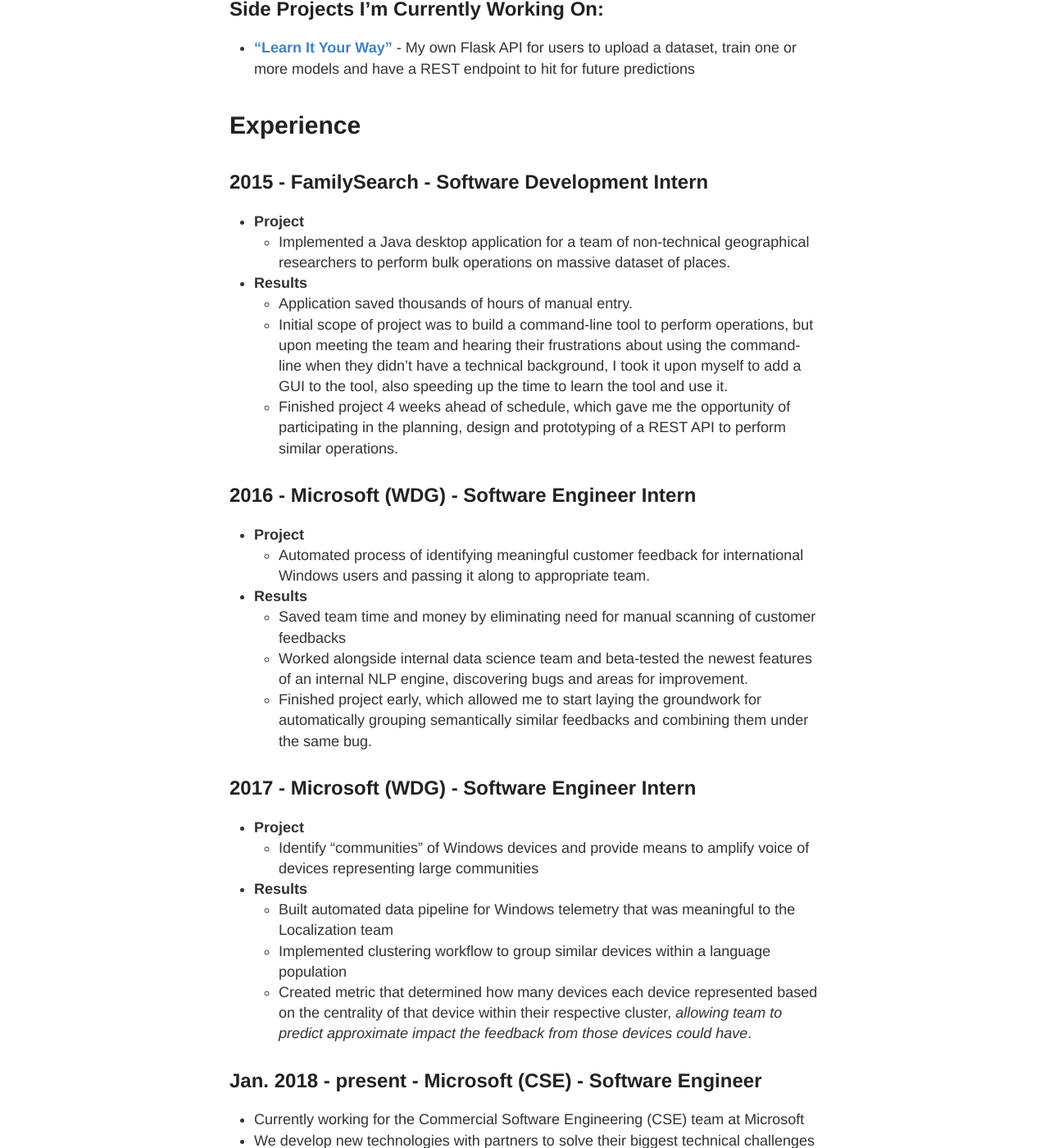
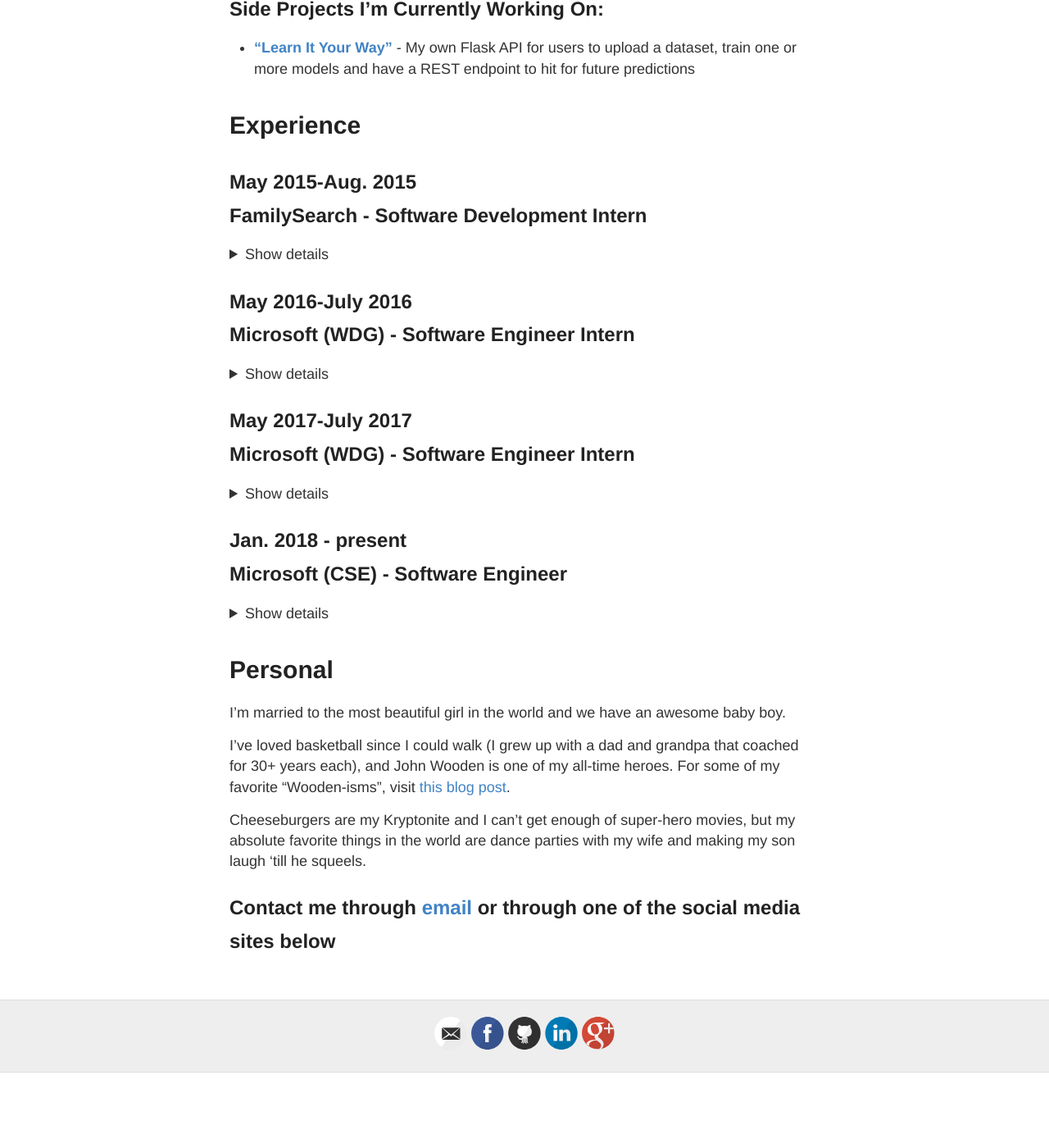
Before and after one commit to tbarlow12/tbarlow12.github.io, a Jekyll site: the page built from about.md, in a window 1280 px wide and 1400 px high, scrolled down 826 px. Shown: the whole window at 82% size. Built offline with Jekyll 4.4.1, drawn with Linux system fonts in a browser that asks for light colours; after the commit the page ends 2134 px from its top, so only the background shows below that; some of the changed text lies outside the part shown.

Commit message:
add collapsible sections

```diff
--- a/about.md
+++ b/about.md
@@ -25,35 +25,75 @@ A lot of the work I have done in school, internships and in side projects has be
 
 
 # Experience
-## 2015 - **FamilySearch - Software Development Intern**
-- **Project**
-    - Implemented a Java desktop application for a team of non-technical geographical researchers to perform bulk operations on massive dataset of places.
-- **Results**
-    - Application saved thousands of hours of manual entry.
-    - Initial scope of project was to build a command-line tool to perform operations, but upon meeting the team and hearing their frustrations about using the command-line when they didn't have a technical background, I took it upon myself to add a GUI to the tool, also speeding up the time to learn the tool and use it.
-    - Finished project 4 weeks ahead of schedule, which gave me the opportunity of participating in the planning, design and prototyping of a REST API to perform similar operations.
+## May 2015-Aug. 2015 <br> **FamilySearch - Software Development Intern**
+<details>
+  <summary>
+   Show details
+  </summary>
+  <ul>
+    <li><b>Project</b></li>
+        <ul>
+            <li>Implemented a Java desktop application for a team of non-technical geographical researchers to perform bulk operations on massive dataset of places. </li>
+        </ul>
+    <li><b>Results</b></li>
+        <ul>
+            <li>Application saved thousands of hours of manual entry.</li>
+            <li>Initial scope of project was to build a command-line tool to perform operations, but upon meeting the team and hearing their frustrations about using the command-line when they didn't have a technical background, I took it upon myself to add a GUI to the tool, also speeding up the time to learn the tool and use it.</li>
+            <li>Finished project 4 weeks ahead of schedule, which gave me the opportunity of participating in the planning, design and prototyping of a REST API to perform similar operations.</li>
+        </ul>
+  </ul>
+</details>
 
-## 2016 - **Microsoft (WDG) - Software Engineer Intern**
-- **Project**
-    - Automated process of identifying meaningful customer feedback for international Windows users and passing it along to appropriate team.
-- **Results**
-    - Saved team time and money by eliminating need for manual scanning of customer feedbacks
-    - Worked alongside internal data science team and beta-tested the newest features of an internal NLP engine, discovering bugs and areas for improvement.
-    - Finished project early, which allowed me to start laying the groundwork for automatically grouping semantically similar feedbacks and combining them under the same bug.
 
-## 2017 - **Microsoft (WDG) - Software Engineer Intern**
-- **Project**
-    - Identify "communities" of Windows devices and provide means to amplify voice of devices representing large communities
-- **Results**
-    - Built automated data pipeline for Windows telemetry that was meaningful to the Localization team
-    - Implemented clustering workflow to group similar devices within a language population
-    - Created metric that determined how many devices each device represented based on the centrality of that device within their respective cluster, *allowing team to predict approximate impact the feedback from those devices could have*.
+## May 2016-July 2016 <br> **Microsoft (WDG) - Software Engineer Intern**
+<details>
+  <summary>
+   Show details
+  </summary>
+  <ul>
+    <li><b>Project</b></li>
+        <ul>
+            <li>Automated process of identifying meaningful customer feedback for international Windows users and passing it along to appropriate team.</li>
+        </ul>
+    <li><b>Results</b></li>
+        <ul>
+            <li>Saved team time and money by eliminating need for manual scanning of customer feedbacks.</li>
+            <li>Worked alongside internal data science team and beta-tested the newest features of an internal NLP engine, discovering bugs and areas for improvement.</li>
+            <li>Finished project early, which allowed me to start laying the groundwork for automatically grouping semantically similar feedbacks and combining them under the same bug.</li>
+        </ul>
+  </ul>
+</details>
 
-## Jan. 2018 - present - **Microsoft (CSE)** - Software Engineer
-- Currently working for the Commercial Software Engineering (CSE) team at Microsoft
-- We develop new technologies with partners to solve their biggest technical challenges
-- Stay tuned for upcoming adventures!
+## May 2017-July 2017 <br> **Microsoft (WDG) - Software Engineer Intern**
+<details>
+  <summary>
+   Show details
+  </summary>
+  <ul>
+    <li><b>Project</b></li>
+        <ul>
+            <li>Identify "communities" of Windows devices and provide means to amplify voice of devices representing large communities</li>
+        </ul>
+    <li><b>Results</b></li>
+        <ul>
+            <li>Built automated data pipeline for Windows telemetry that was meaningful to the Localization team.</li>
+            <li>Implemented clustering workflow to group similar devices within a language population.</li>
+            <li>Created metric that determined how many devices each device represented based on the centrality of that device within their respective cluster, <b>allowing team to predict approximate impact the feedback from those devices could have.</b></li>
+        </ul>
+  </ul>
+</details>
 
+## Jan. 2018 - present <br> **Microsoft (CSE)** - Software Engineer
+<details>
+  <summary>
+   Show details
+  </summary>
+  <ul>
+    <li>Currently working for the Commercial Software Engineering (CSE) team at Microsoft</li>
+    <li>We develop new technologies with partners to solve their biggest technical challenges</li>
+    <li>Stay tuned for upcoming adventures!</li>
+  </ul>
+</details>
 
 
 # Personal
```
